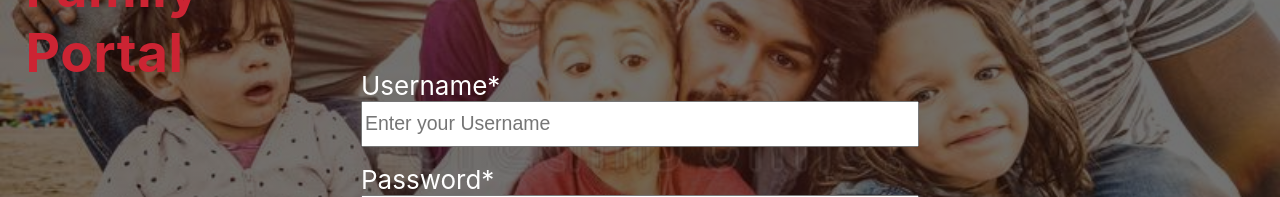
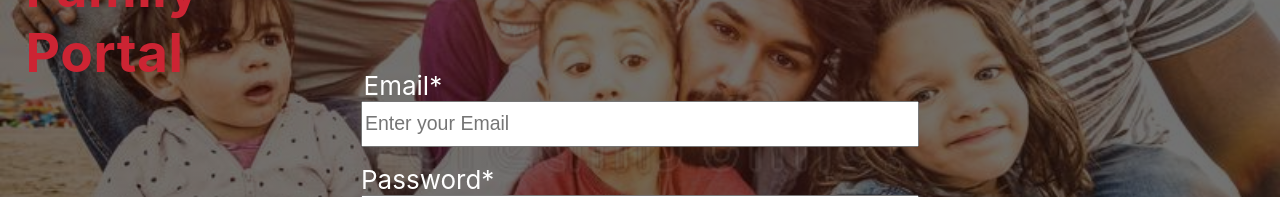
Before and after one commit to DrJava1000/GGCInternNet, a React (Create React App) app: page /Portal in a window 1280 px wide. Shown: the part 239-436 px from the top of the page. Built offline with nearby package versions, Linux system fonts and the light colour scheme; no server answers.

Commit message:
Login Update: Modified change handler/React state naming to correlate with Firebase's user+password authentication scheme. In addition, the "Login" button has been modified to sign in a user based on the provided username + password.

```diff
--- a/src/login_template/Portal.js
+++ b/src/login_template/Portal.js
@@ -2,6 +2,7 @@ import styles from './Login.module.css';
 import AppHeader from './page-header/header-and-navebar';
 import bodyStyles from './internal-body.module.css';
 import AppFooter from './page-footer/footer';
+import { login } from '../firebase/ops/auth';
 import React, { Component, Fragment, } from "react";
 
 /**
@@ -21,30 +22,27 @@ class Portal extends Component
 
     // This Bindings (required for 'this' keyword usage in some methods)
     this.onSubmit = this.onSubmit.bind(this);
-    this.onChangeUsername = this.onChangeUsername.bind(this);
+    this.onChangeEmail = this.onChangeEmail.bind(this);
     this.onChangePassword = this.onChangePassword.bind(this);
 
     this.state =
     {
-      accountToLaunch : "", // username to login with
+      accountEmail : "", // username to login with
       accountLoginError : "", // username/password error message if username/password wrong
       accountPassword : "", // password to login with
     }
   }
 
   /**
-   * @name onChangeUsername
-   * Username Change Handler: Save Updated Username in Portal State
+   * @name onChangeEmail
+   * Email Change Handler: Save Updated Email in Portal State
    * @param {Event} e
    */
-  onChangeUsername(e)
+  onChangeEmail(e)
   {
-    this.setState
-    (
-      {
-        accountToLaunch : e.target.value
-      }
-    );
+    this.setState({
+      accountEmail : e.target.value
+    });
   }
 
   /**
@@ -54,22 +52,20 @@ class Portal extends Component
    */
   onChangePassword(e)
   {
-    this.setState
-    (
-      {
-        accountPassword : e.target.value
-      }
-    );
+    this.setState({
+      accountPassword : e.target.value
+    });
   }
 
   /**
    * @name onSubmit
-   * Login: Validate Username/Password and Login if Successful, Set Error Message If Not
+   * Login: Validate Email/Password and Login if Successful, Set Error Message If Not
    * @param {Event} e
    */
   onSubmit(e)
   {
-    /* Here, we will interact with Firebase to authenticate user.*/
+    e.preventDefault();
+    login(this.state.accountEmail, this.state.accountPassword);
   }
 
   /**
@@ -99,8 +95,8 @@ class Portal extends Component
             <span className={styles.accountError}>{this.state.accountLoginError}</span><br/>
               <div className={styles.loginForm}>
                 <form onSubmit={this.onSubmit}>
-                    <div className={styles.prompt}>Username*</div>
-                    <input className={styles.username} type="text" placeholder="Enter your Username" onChange={this.onChangeUsername}/><br/>
+                    <div className={styles.prompt}>Email*</div>
+                    <input className={styles.username} type="email" placeholder="Enter your Email" onChange={this.onChangeEmail}/><br/>
                     <div className={styles.prompt}>Password*</div>
                     <input className={styles.password} type="password" placeholder="Enter your Password" onChange={this.onChangePassword}/><br/>
                     <input className={styles.loginButton} type="submit" name="login" value="Login"/>
```
